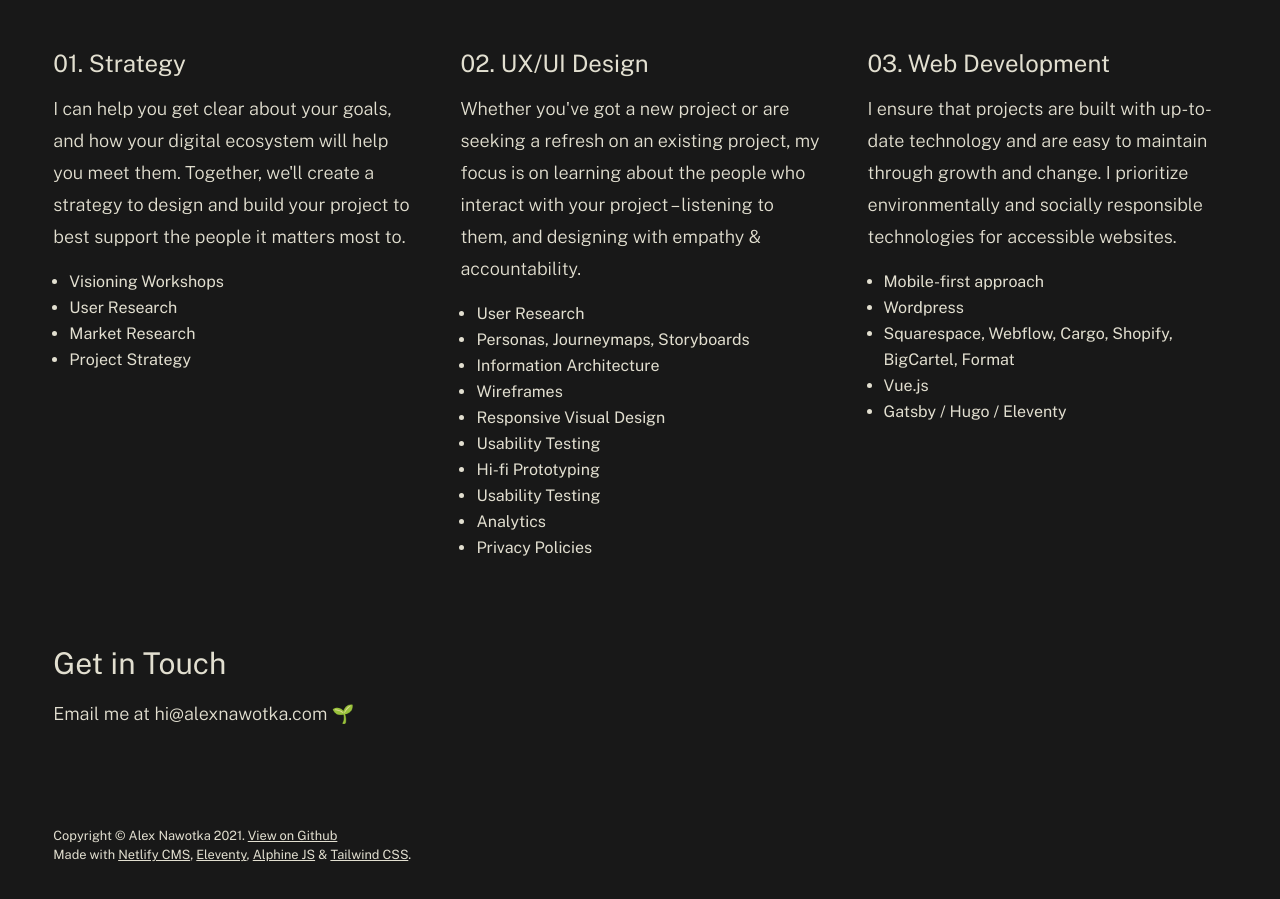
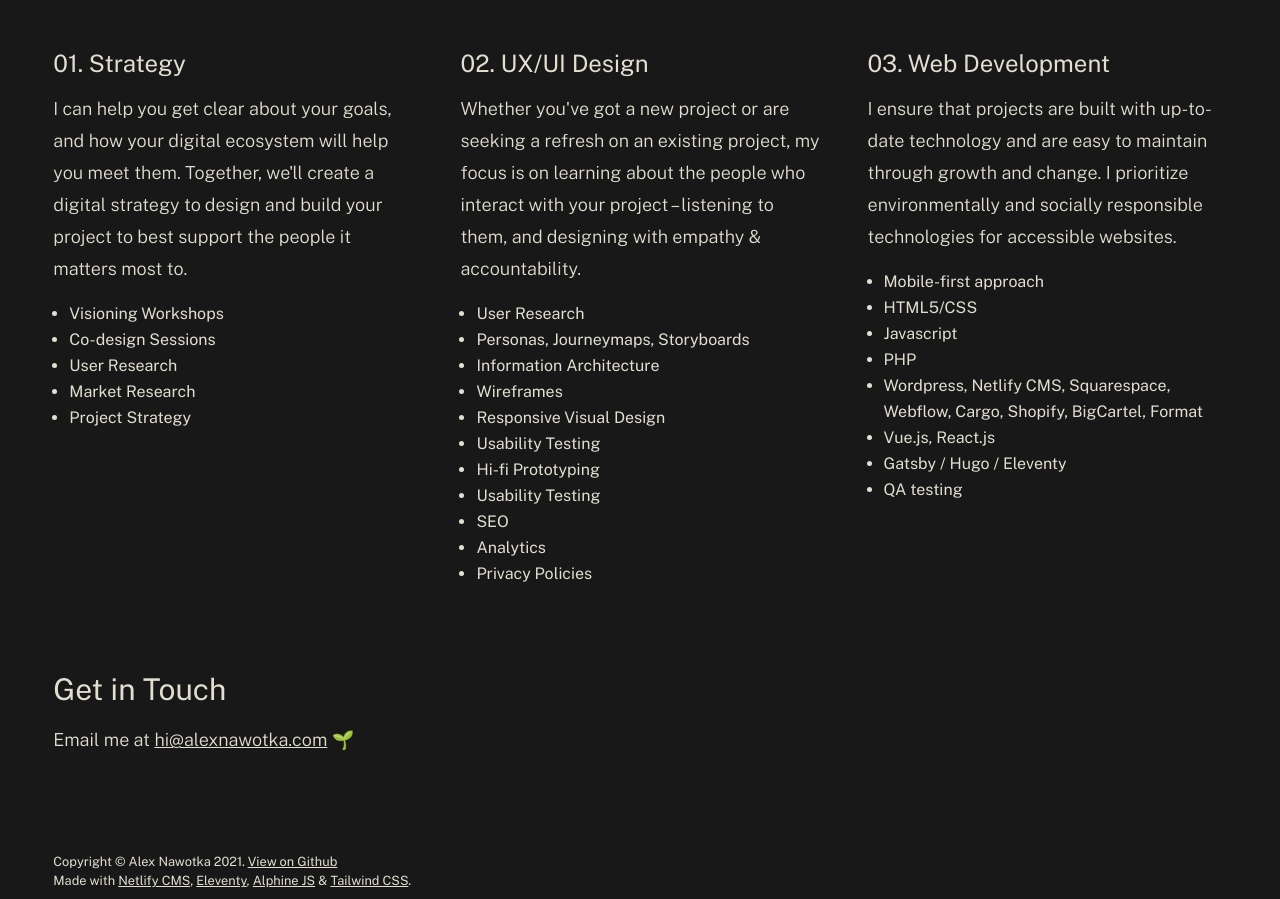
Before and after one commit to liminalfun/alexnawotka, an Eleventy site: page src/index.html in a window 1280 px wide. Shown: the part 1595-2494 px from the top of the page. Before the commit the page ends 2468 px from the top, so only its background shows below. Built offline with nearby package versions, Linux system fonts and the light colour scheme; Eleventy itself is replaced by a stand-in of ours; files that its build step writes are made by us from their sources.

Commit message:
[UPD] Copy updates

```diff
--- a/src/index.html
+++ b/src/index.html
@@ -14,7 +14,7 @@ path: home
         <p class="text-base">Location: <span class="opacity-75">Tiohtià:ke / "Montréal"</span></p>
       </div>
     </div>
-    <p>I collaborate with community-centered nonprofits, small businesses, artists, and startups to identify their goals, strategize, and create solutions that sustain through growth and change.</p>
+    <p>I collaborate with community-centered nonprofits, small businesses, artists, and startups on designing and developing digital projects that sustain through growth and change.</p>
   </div>
 </section>
 
@@ -35,9 +35,10 @@ path: home
 
     <div>
       <h3>01. Strategy</h3>
-      <p>I can help you get clear about your goals, and how your digital ecosystem will help you meet them. Together, we'll create a strategy to design and build your project to best support the people it matters most to.</p>
+      <p>I can help you get clear about your goals, and how your digital ecosystem will help you meet them. Together, we'll create a digital strategy to design and build your project to best support the people it matters most to.</p>
       <ul>
         <li>Visioning Workshops</li>
+        <li>Co-design Sessions</li>
         <li>User Research</li>
         <li>Market Research</li>
         <li>Project Strategy</li>
@@ -56,6 +57,7 @@ path: home
         <li>Usability Testing</li>
         <li>Hi-fi Prototyping</li>
         <li>Usability Testing</li>
+        <li>SEO</li>
         <li>Analytics</li>
         <li>Privacy Policies</li>
       </ul>
@@ -66,10 +68,13 @@ path: home
       <p>I ensure that projects are built with up-to-date technology and are easy to maintain through growth and change. I prioritize environmentally and socially responsible technologies for accessible websites.</p>
       <ul>
         <li>Mobile-first approach</li>
-        <li>Wordpress</li>
-        <li>Squarespace, Webflow, Cargo, Shopify, BigCartel, Format</li>
-        <li>Vue.js</li>
+        <li>HTML5/CSS</li>
+        <li>Javascript</li>
+        <li>PHP</li>
+        <li>Wordpress, Netlify CMS, Squarespace, Webflow, Cargo, Shopify, BigCartel, Format</li>
+        <li>Vue.js, React.js</li>
         <li>Gatsby / Hugo / Eleventy</li>
+        <li>QA testing</li>
       </ul>
     </div>
 
@@ -78,5 +83,5 @@ path: home
 
 <section>
   <h2>Get in Touch</h2>
-  <p>Email me at hi@alexnawotka.com 🌱</p>
+  <p>Email me at <a href="mailto:hi@alexnawotka.com?subject=Incoming%20from%20alexnawotka.fun&body=Be%20sure%20to%20share%20as%20much%20info%20as%20you%20can%20on%20what%20you're%20trying%20to%20achieve%20and%20what%20sort%20of%20budget%20you%20have%20in%20place.%20%F0%9F%8C%B1">hi@alexnawotka.com</a> 🌱</p>
 </section>
```
